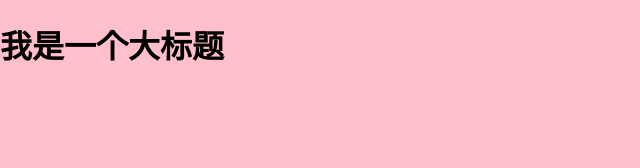
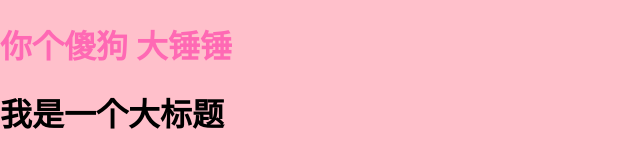
Before and after one commit to lxbxy/gitTest_01, a plain HTML site: page index.html in a window 1280 px wide. Shown: the whole page, without its empty margins (0-640 px from the left). Drawn offline with Linux system fonts and the light colour scheme.

Commit message:
添加新内容

```diff
--- a/index.css
+++ b/index.css
@@ -3,3 +3,7 @@ body {
     padding: 0;
     background-color: pink;
 }
+
+body h1:nth-of-type(1) {
+    color: hotpink;
+}
--- a/index.html
+++ b/index.html
@@ -9,6 +9,7 @@
 </head>
 
 <body>
+    <h1>你个傻狗 大锤锤</h1>
     <h1>我是一个大标题</h1>
     <div></div>
     <script src="./index.js"></script>
```
